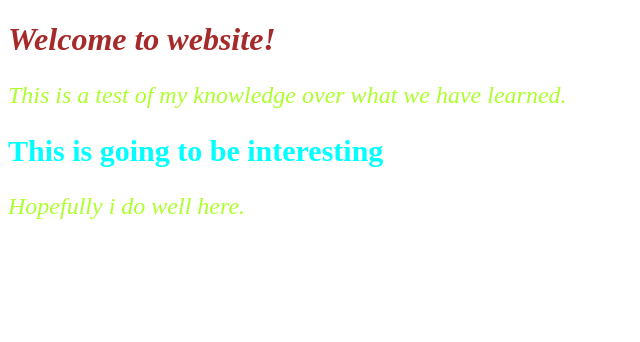
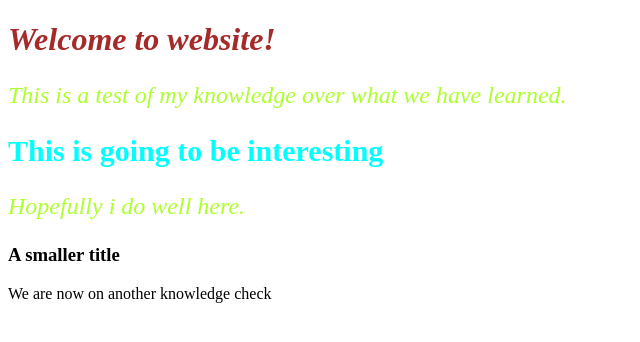
Before and after one commit to option17/cssSelectors, a plain HTML site: page index.html in a window 1280 px wide. Shown: the whole page, without its empty margins (0-640 px from the left). Drawn offline with Linux system fonts and the light colour scheme.

Commit message:
working on kinks

```diff
--- a/index.html
+++ b/index.html
@@ -16,6 +16,11 @@
 
     <p class="hmm">Hopefully i do well here.</p>
 
+    <h3>A smaller title</h3>
+
+    <p> We are now on another knowledge check</p>
+
+
 
 
 </body>
```
Also changed, not shown: style.css (line endings or trailing spaces).
